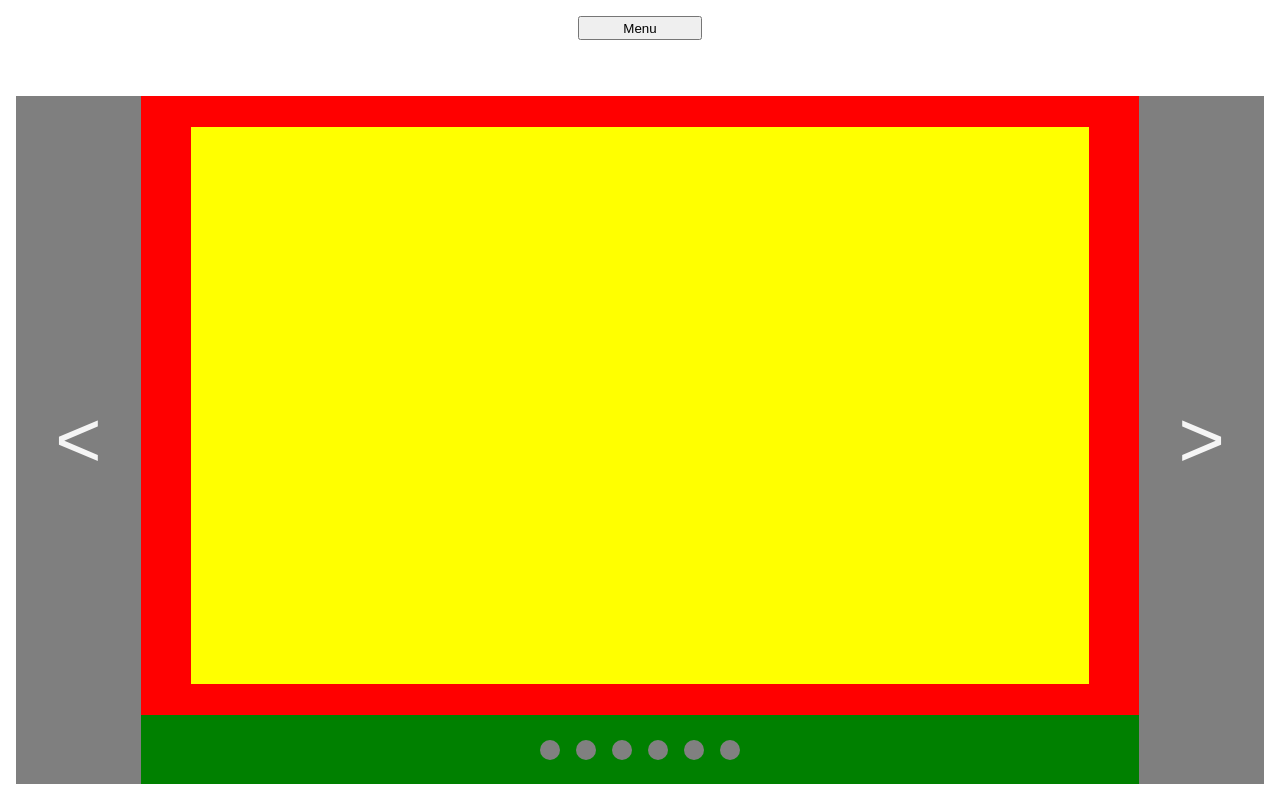
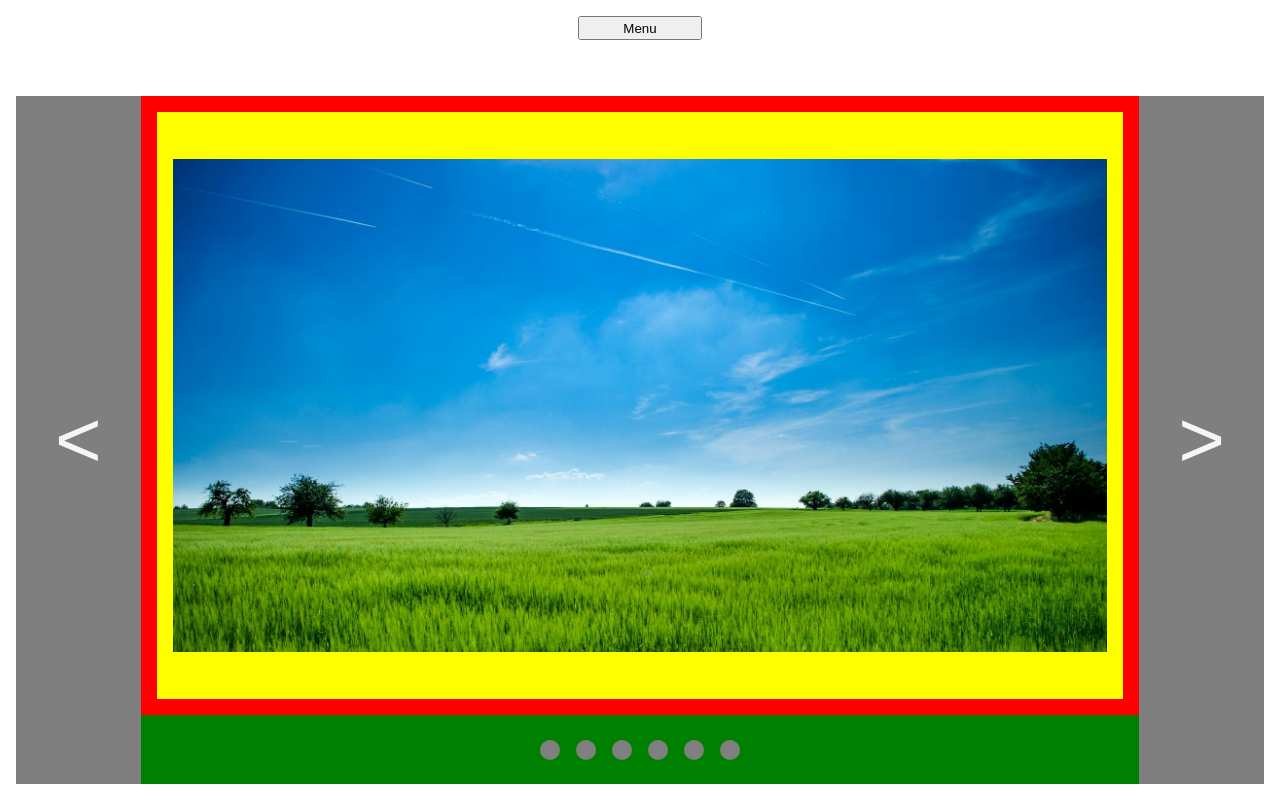
Before and after one commit to eustaquiogalano/dynamic-user-interface-practice, a website built with webpack: page src/index.html in a window 1280 px wide. Built offline with nearby package versions, Linux system fonts and the light colour scheme.

Commit message:
feat: update structure of images container

```diff
--- a/src/index.html
+++ b/src/index.html
@@ -23,7 +23,9 @@
         </div>
         <div id="images-and-circles-container">
           <div id="images-container">
-            <div id="image-main" class="image"></div>
+            <div id="image-main">
+              <img src="./images/image-1.jpg" alt="landscape" class="image" />
+            </div>
           </div>
           <div id="circles-container">
             <div id="circle-1" class="circle"></div>
--- a/src/styles.css
+++ b/src/styles.css
@@ -91,18 +91,19 @@ body {
           height: 90%;
           width: 100%;
           background-color: red;
-          display: flex;
-          flex-direction: row;
-          align-items: center;
-          justify-content: center;
-          gap: 1rem;
-          overflow: auto;
+          padding: 1rem;
 
-          .image {
-            flex-shrink: 0;
-            height: 90%;
-            width: 90%;
+          #image-main {
             background-color: yellow;
+            height: 100%;
+            width: 100%;
+            padding: 1rem;
+
+            .image {
+              height: 100%;
+              width: 100%;
+              object-fit: contain;
+            }
           }
         }
 
```
